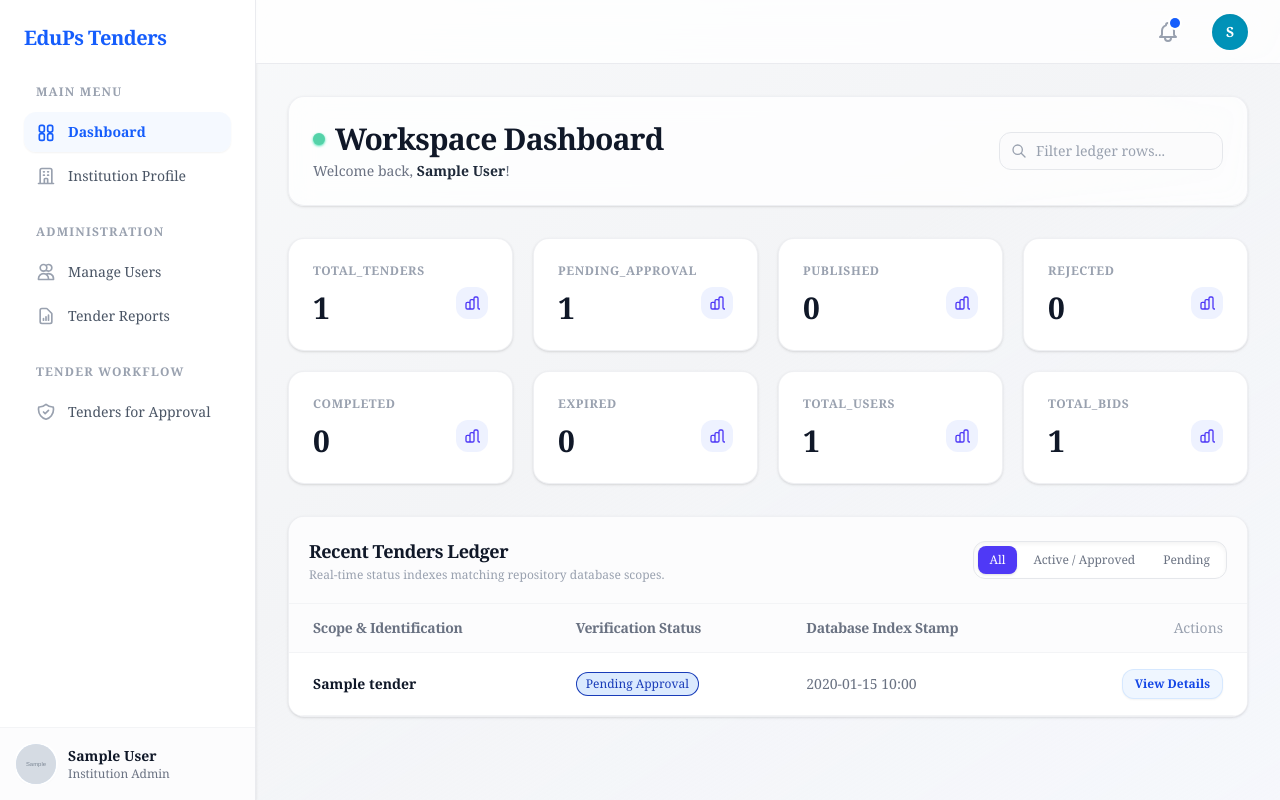
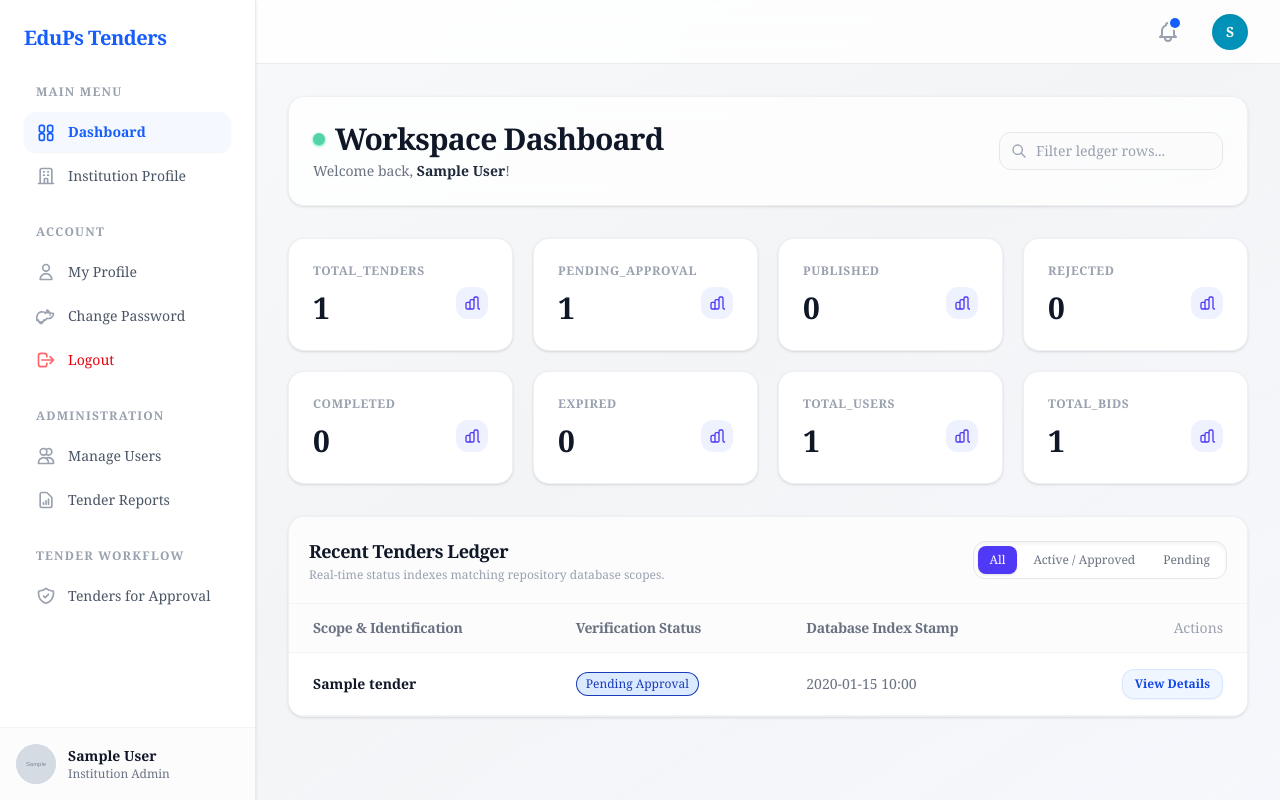
Before and after one commit to Saujankhnl/Edu_ps, a Django app: page /institution/dashboard/ in a window 1280 px wide. Run offline with Django 5.2, Linux system fonts and the light colour scheme; a user stored in the database is signed in; tables that the repository leaves empty hold one stand-in row (values such as "Sample post"); grey boxes marked "Sample" are stand-in pictures; style sheets or scripts are compiled from the project's sources; some libraries are stand-ins or nearby versions.

Commit message:
update UI/UX

```diff
--- a/institution/templates/institution/dashboard.html
+++ b/institution/templates/institution/dashboard.html
@@ -1,11 +1,14 @@
 {% extends "base.html" %}
 
 {% block title %}Institution Dashboard{% endblock %}
-
+{% block extra_head %}
+<script src="//unpkg.com/alpinejs" defer></script>
+{% endblock %}
 {% block content %}
-<div class="min-h-screen bg-gradient-to-br from-gray-50 via-gray-100 to-indigo-50/30 flex text-gray-800 antialiased dynamic-fade-in">
-
-    <aside class="w-64 bg-white border-r border-gray-200/80 flex flex-col justify-between hidden md:flex shrink-0 shadow-sm z-10">
+<div x-data="{ sidebarOpen: false }" class="min-h-screen bg-gradient-to-br from-gray-50 via-gray-100 to-indigo-50/30 flex text-gray-800 antialiased dynamic-fade-in">
+    <!-- Mobile sidebar overlay -->
+    <div x-show="sidebarOpen" @click="sidebarOpen = false" class="fixed inset-0 bg-black bg-opacity-30 z-30 md:hidden" x-transition:enter="transition-opacity ease-linear duration-300" x-transition:enter-start="opacity-0" x-transition:enter-end="opacity-100" x-transition:leave="transition-opacity ease-linear duration-300" x-transition:leave-start="opacity-100" x-transition:leave-end="opacity-0"></div>
+    <aside :class="{ 'translate-x-0': sidebarOpen, '-translate-x-full': !sidebarOpen }" class="w-64 bg-white border-r border-gray-200/80 flex flex-col justify-between fixed inset-y-0 left-0 transform md:relative md:translate-x-0 transition-transform duration-300 ease-in-out z-40 shadow-lg md:shadow-sm">
         <div class="p-6">
             <div class="flex items-center space-x-2 mb-8">
                 <span class="text-xl font-bold text-blue-600 tracking-tight font-serif">EduPs Tenders</span>
@@ -33,6 +36,34 @@
                             </a>
                         </li>
                         {% endif %}
+                    </ul>
+                </div>
+
+                <div>
+                    <span class="block text-xs font-bold text-gray-400 uppercase tracking-widest mb-3 px-3">Account</span>
+                    <ul class="space-y-1">
+                        <li>
+                            <a href="{% url 'institution:user_profile' %}" class="flex items-center px-3 py-2.5 rounded-xl text-sm font-medium text-gray-600 hover:text-gray-900 hover:bg-gray-50 transition-all">
+                                <svg class="w-5 h-5 mr-3 text-gray-400" fill="none" stroke="currentColor" stroke-width="2" viewBox="0 0 24 24"><path stroke-linecap="round" stroke-linejoin="round" d="M16 7a4 4 0 11-8 0 4 4 0 018 0zM12 14a7 7 0 00-7 7h14a7 7 0 00-7-7z"></path></svg>
+                                My Profile
+                            </a>
+                        </li>
+                        <li>
+                            <a href="{% url 'institution:change_password' %}" class="flex items-center px-3 py-2.5 rounded-xl text-sm font-medium text-gray-600 hover:text-gray-900 hover:bg-gray-50 transition-all">
+                                <svg class="w-5 h-5 mr-3 text-gray-400" fill="none" stroke="currentColor" stroke-width="2" viewBox="0 0 24 24">
+                                    <path stroke-linecap="round" stroke-linejoin="round" d="M15 7a2 2 0 012 2m4 0a6 6 0 01-7.743 5.743L11 17H9v2H7v2H5v-2H3v-2H1v-4a6 6 0 017.743-5.743zM15 7a2 2 0 00-2-2M15 7h-2m-2 2h.01M17 11h.01" />
+                                </svg>
+                                Change Password
+                            </a>
+                        </li>
+                        <li>
+                            <a href="{% url 'accounts:logout' %}" class="flex items-center px-3 py-2.5 rounded-xl text-sm font-medium text-red-600 hover:text-red-800 hover:bg-red-50 transition-all">
+                                <svg class="w-5 h-5 mr-3 text-red-400" fill="none" stroke="currentColor" stroke-width="2" viewBox="0 0 24 24">
+                                    <path stroke-linecap="round" stroke-linejoin="round" d="M17 16l4-4m0 0l-4-4m4 4H7m6 4v1a3 3 0 01-3 3H6a3 3 0 01-3-3V7a3 3 0 013-3h4a3 3 0 013 3v1" />
+                                </svg>
+                                Logout
+                            </a>
+                        </li>
                     </ul>
                 </div>
 
@@ -116,12 +147,21 @@
                     <span class="block text-xs font-medium text-gray-500 capitalize truncate">{{ institution_user.get_role_display }}</span>
                 </div>
             </a>
+
         </div>
     </aside>
 
     <main class="flex-1 overflow-y-auto flex flex-col">
 
-        <header class="h-16 bg-white/80 backdrop-blur-md border-b border-gray-200/80 px-4 sm:px-8 flex items-center justify-end space-x-6 shrink-0 z-10">
+        <header class="h-16 bg-white/80 backdrop-blur-md border-b border-gray-200/80 px-4 sm:px-8 flex items-center justify-between shrink-0 z-10">
+            <!-- Mobile Sidebar Toggle Button -->
+            <button @click.stop="sidebarOpen = !sidebarOpen" class="md:hidden p-2 text-gray-500 hover:text-gray-700 rounded-md transition">
+                <svg class="w-6 h-6" fill="none" stroke="currentColor" stroke-width="2" viewBox="0 0 24 24">
+                    <path stroke-linecap="round" stroke-linejoin="round" d="M4 6h16M4 12h16M4 18h16"></path>
+                </svg>
+            </button>
+            <div class="hidden md:block"></div> <!-- Spacer for desktop -->
+            <div class="flex items-center space-x-6">
             <button class="relative p-2 text-gray-400 hover:text-gray-600 focus:outline-none transition-colors group" aria-label="Notifications">
                 <svg class="w-6 h-6 transform group-hover:rotate-12 transition-transform duration-200" fill="none" stroke="currentColor" stroke-width="2" viewBox="0 0 24 24">
                     <path stroke-linecap="round" stroke-linejoin="round" d="M15 17h5l-1.405-1.405A2.032 2.032 0 0118 14.158V11a6.027 6.027 0 00-4-5.659V5a2 2 0 10-4 0v.341C7.67 6.165 6 8.388 6 11v3.159c0 .538-.214 1.055-.595 1.436L4 17h5m6 0v1a3 3 0 11-6 0v-1m6 0H9"/>
@@ -131,6 +171,7 @@
 
             <div class="w-9 h-9 rounded-full bg-cyan-600 flex items-center justify-center text-white font-semibold text-sm shadow-inner cursor-pointer hover:opacity-90 transition-opacity">
                 {{ request.user.username|slice:":1"|upper|default:"M" }}
+            </div>
             </div>
         </header>
 
--- a/institution/views.py
+++ b/institution/views.py
@@ -275,8 +275,11 @@ def institution_profile(request, institution_id):
 @login_required
 def user_profile(request):
     """Displays the logged-in user's own profile."""
-    institution_user = get_object_or_404(InstitutionUser, user=request.user)
-    return render(request, 'institution/user_profile.html', {'profile': institution_user})
+    profile = get_object_or_404(InstitutionUser, user=request.user)
+    context = {
+        'profile': profile,
+    }
+    return render(request, 'institution/user_profile.html', context)
 
 @login_required
 def edit_user_profile(request):
@@ -421,4 +424,4 @@ def change_password(request):
             messages.error(request, 'Please correct the error below.')
     else:
         form = PasswordChangeForm(user=request.user)
-    return render(request, 'accounts/change_password.html', {'form': form})
+    return render(request, 'institution/change_password.html', {'form': form})
```
